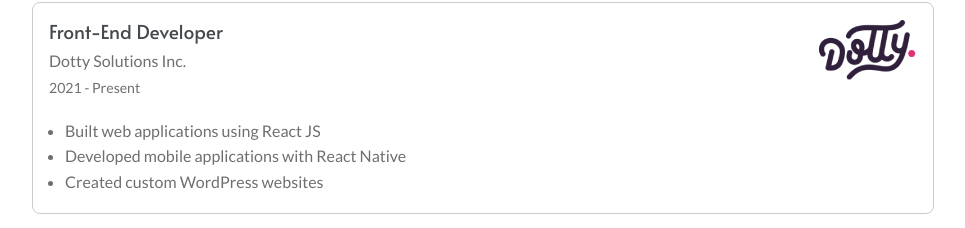
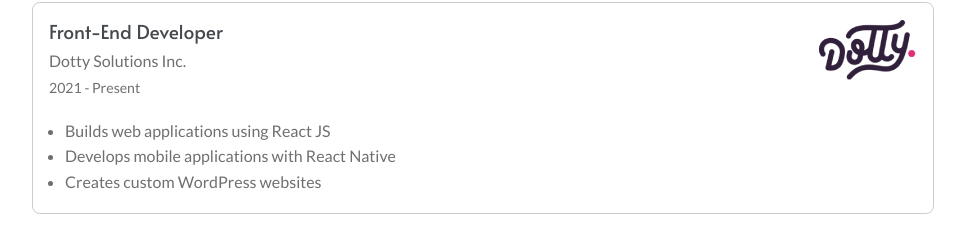
Before and after one commit to kathlenetajonera/portfolio, a React (Create React App) app: page / in a window 1280 px wide. Shown: the part 1462-1690 px from the top of the page, without its empty margins (282-1247 px from the left). Built offline with nearby package versions, Linux system fonts and the light colour scheme.

Commit message:
feat: updated job desc

```diff
--- a/src/components/work/WorkExperienceList.js
+++ b/src/components/work/WorkExperienceList.js
@@ -9,9 +9,9 @@ export const WorkExperienceList = [
         position: "Front-End Developer",
         date: "2021 - Present",
         tasks: [
-            "Built web applications using React JS",
-            "Developed mobile applications with React Native",
-            "Created custom WordPress websites",
+            "Builds web applications using React JS",
+            "Develops mobile applications with React Native",
+            "Creates custom WordPress websites",
         ],
     },
     {
```
